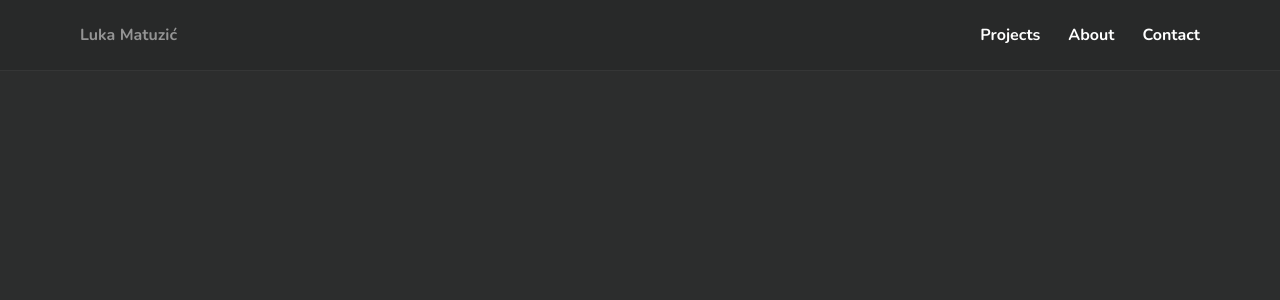
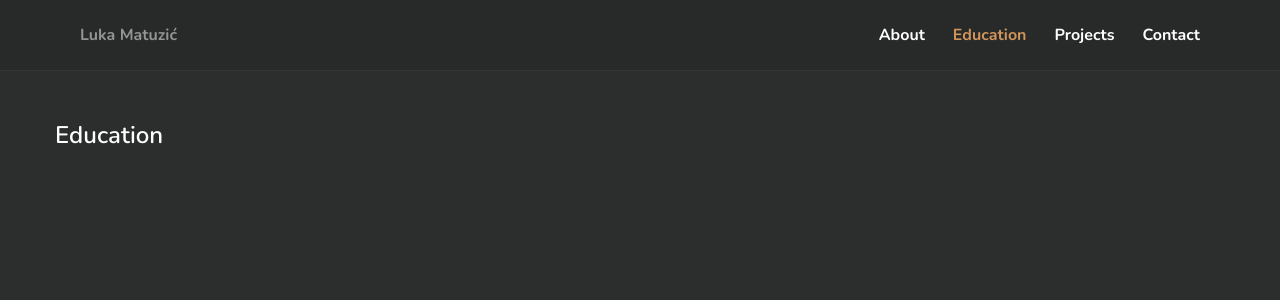
Before and after one commit to lmatuzic/portfolio, a React (Create React App) app: page /education in a window 1280 px wide. Shown: the top 300 px of the page. Built offline with nearby package versions, Linux system fonts and the light colour scheme.

Commit message:
added empty page education

```diff
--- a/src/App.js
+++ b/src/App.js
@@ -5,6 +5,7 @@ import Navbar from './components/Navbar'
 
 //pages
 import About from './pages/About'
+import Education from './pages/Education'
 import Projects from './pages/Projects'
 import Contact from './pages/Contact'
 
@@ -17,6 +18,7 @@ function App() {
     <div className="App">
       <Navbar />
       <Route exact path="/about" component={About} />
+      <Route exact path="/education" component={Education} />
       <Route exact path="/projects" component={Projects} />
       <Route exact path="/contact" component={Contact} />
     </div>
--- a/src/components/Navbar.js
+++ b/src/components/Navbar.js
@@ -15,11 +15,15 @@ function Navbar() {
       <div className="right">
         <ul>
           <li>
-            <NavLink to="/projects">Projects</NavLink>
+            <NavLink to="/about">About</NavLink>
           </li>
 
           <li>
-            <NavLink to="/about">About</NavLink>
+            <NavLink to="/education">Education</NavLink>
+          </li>
+
+          <li>
+            <NavLink to="/projects">Projects</NavLink>
           </li>
 
           <li>
--- /dev/null
+++ b/src/pages/Education.js
@@ -0,0 +1,11 @@
+import React from 'react'
+
+function Education() {
+  return (
+    <div className="container">
+      <h2>Education</h2>
+    </div>
+  )
+}
+
+export default Education
```
Also changed, not shown: 1 other file (tests, documents, lock files or other folders).
